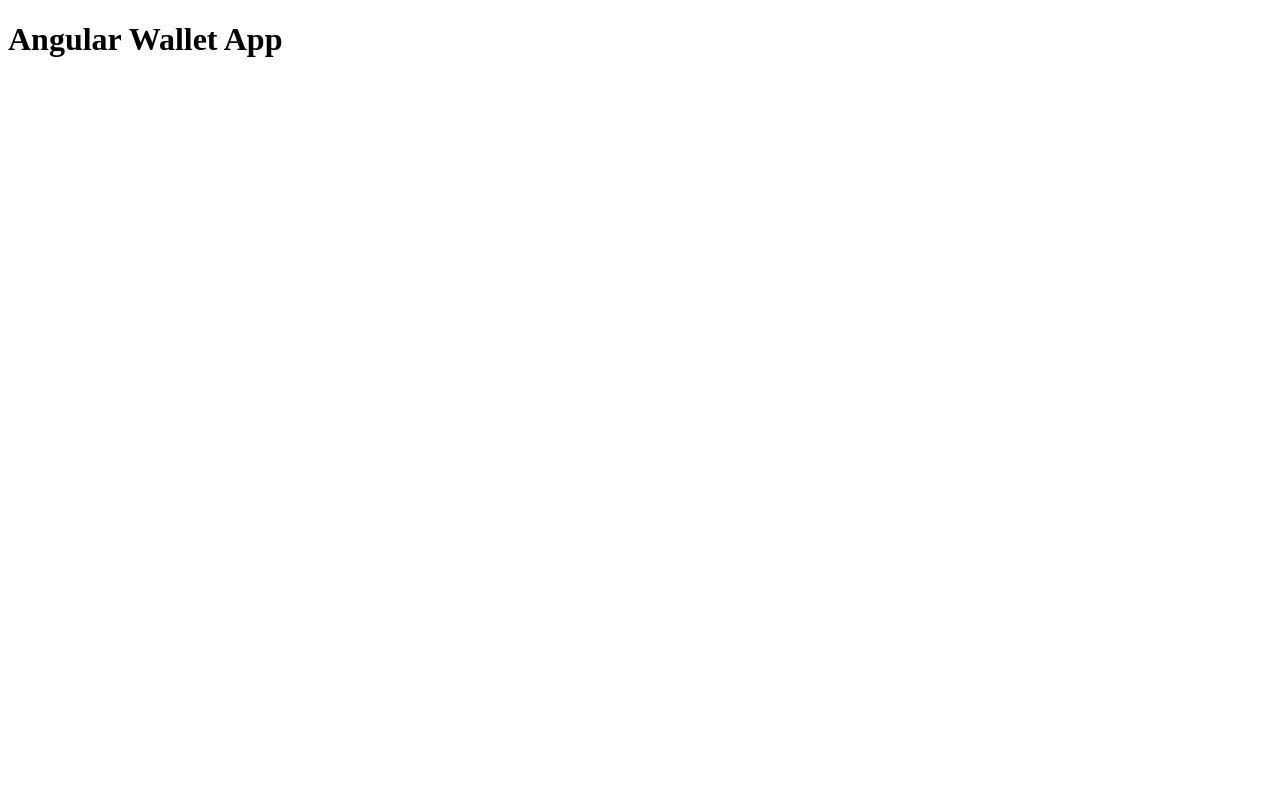
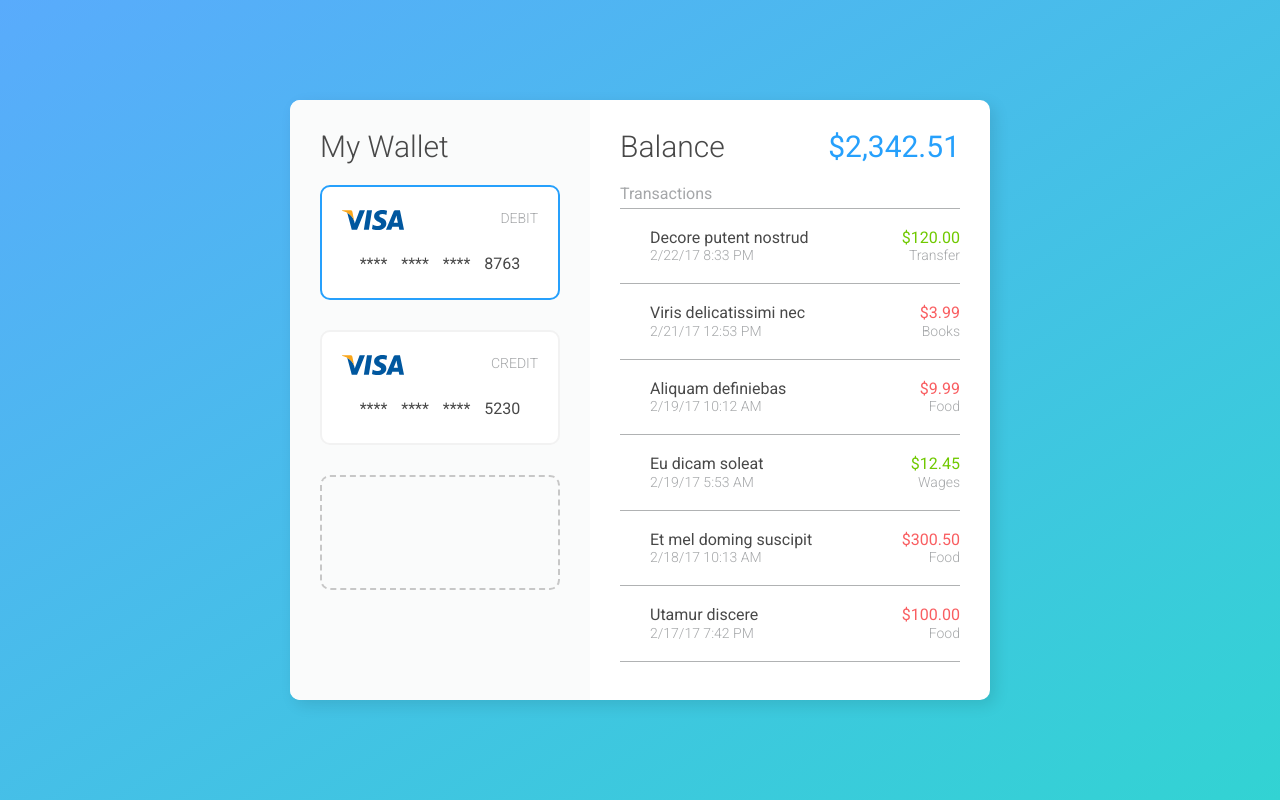
Before and after one commit to dmytroyarmak/angular-wallet-app, a website: page src/index.html in a window 1280 px wide. Drawn offline with nearby package versions, Linux system fonts and the light colour scheme.

Commit message:
Step 0: One ng-controller + $scope

```diff
--- a/package.json
+++ b/package.json
@@ -17,6 +17,7 @@
   },
   "homepage": "https://github.com/dmytroyarmak/angular-wallet-app#readme",
   "dependencies": {
-    "angular": "^1.6.2"
+    "angular": "^1.6.2",
+    "normalize.css": "^5.0.0"
   }
 }
--- /dev/null
+++ b/src/app/wallet.controller.js
@@ -0,0 +1,48 @@
+(function() {
+  'use strict';
+
+  WalletController.$inject = ['$scope', 'walletService'];
+  function WalletController ($scope, walletService) {
+    $scope.cards = null;
+    $scope.selectedCard = null;
+    $scope.transactions = null;
+    $scope.cardAdded = false;
+    $scope.onSelectCard = onSelectCard;
+    $scope.onAddCard = onAddCard;
+
+    walletService
+      .getCards()
+      .then(function(cards) {
+        $scope.cards = cards;
+        $scope.onSelectCard(cards[0]);
+      });
+
+    //////////
+
+    function onAddCard() {
+      walletService
+        .addCard()
+        .then(function(card) {
+          $scope.cards = $scope.cards.concat(card);
+          $scope.cardAdded = true;
+        });
+    }
+
+    function onSelectCard(card) {
+      if (card !== $scope.selectedCard) {
+        $scope.selectedCard = card;
+
+        walletService
+          .getTransactions(card.id)
+          .then(function(transactions) {
+            $scope.transactions = transactions;
+          });
+      }
+    }
+  }
+
+  angular
+    .module('wallet')
+    .controller('WalletController', WalletController);
+
+}());
--- /dev/null
+++ b/src/app/wallet.service.js
@@ -0,0 +1,36 @@
+(function() {
+  'use strict';
+
+  WalletService.$inject = ['$http'];
+  function WalletService($http) {
+    this.$http = $http;
+  }
+
+  WalletService.prototype.getCards = function() {
+    return this.$http
+      .get('./data/cards.json')
+      .then(function(responce) {
+        return responce.data;
+      });
+  };
+
+  WalletService.prototype.addCard = function() {
+    return this.$http
+      .get('./data/cards/add.json')
+      .then(function(responce) {
+        return responce.data;
+      });
+  };
+
+  WalletService.prototype.getTransactions = function(cardId) {
+    return this.$http
+      .get('./data/cards/' + cardId + '/transactions.json')
+      .then(function(responce) {
+        return responce.data;
+      });
+  };
+
+  angular
+    .module('wallet')
+    .service('walletService', WalletService)
+}());
--- /dev/null
+++ b/src/data/cards.json
@@ -0,0 +1,14 @@
+[
+  {
+    "id": 1,
+    "type": "DEBIT",
+    "cardNumber": "**** **** **** 8763",
+    "balance": 2342.51
+  },
+  {
+    "id": 2,
+    "type": "CREDIT",
+    "cardNumber": "**** **** **** 5230",
+    "balance": 1223.40
+  }
+]
--- /dev/null
+++ b/src/data/cards/1/transactions.json
@@ -0,0 +1,50 @@
+[
+  {
+    "id": 1,
+    "reference": "Decore putent nostrud",
+    "date": "2017-02-22T20:33:44.648Z",
+    "type": "DEBIT",
+    "group": "Transfer",
+    "amount": 120
+  },
+  {
+    "id": 2,
+    "reference": "Viris delicatissimi nec",
+    "date": "2017-02-21T12:53:44.648Z",
+    "type": "CREDIT",
+    "group": "Books",
+    "amount": 3.99
+  },
+  {
+    "id": 3,
+    "reference": "Aliquam definiebas",
+    "date": "2017-02-19T10:12:44.648Z",
+    "type": "CREDIT",
+    "group": "Food",
+    "amount": 9.99
+  },
+  {
+    "id": 4,
+    "reference": "Eu dicam soleat",
+    "date": "2017-02-19T05:53:44.648Z",
+    "type": "DEBIT",
+    "group": "Wages",
+    "amount": 12.45
+  },
+  {
+    "id": 5,
+    "reference": "Et mel doming suscipit",
+    "date": "2017-02-18T10:13:44.648Z",
+    "type": "CREDIT",
+    "group": "Food",
+    "amount": 300.50
+  },
+  {
+    "id": 6,
+    "reference": "Utamur discere",
+    "date": "2017-02-17T19:42:44.648Z",
+    "type": "CREDIT",
+    "group": "Food",
+    "amount": 100
+  }
+]
--- /dev/null
+++ b/src/data/cards/add.json
@@ -0,0 +1,6 @@
+{
+  "id": 3,
+  "type": "CREDIT",
+  "cardNumber": "**** **** **** 0241",
+  "balance": 903.15
+}
--- a/src/index.html
+++ b/src/index.html
@@ -3,10 +3,89 @@
 <head>
   <meta charset="UTF-8">
   <title>Angular Wallet App</title>
+  <link href="//fonts.googleapis.com/css?family=Roboto:300,400" rel="stylesheet">
+  <link rel="stylesheet" href="../node_modules/normalize.css/normalize.css">
+  <link rel="stylesheet" href="./styles/main.css">
 </head>
-<body ng-app="wallet">
-  <h1>Angular Wallet App</h1>
+<body>
+  <div class="w-container" ng-app="wallet" ng-controller="WalletController">
+    <div class="w-wallet">
+      <div class="w-cards-container">
+        <h2 class="w-title">My Wallet</h2>
+        <div class="w-cards">
+          <button
+            ng-repeat="card in cards track by card.id"
+            type="button"
+            class="w-card"
+            ng-class="{'w-card-active': card === selectedCard}"
+            ng-click="onSelectCard(card)"
+          >
+            <div class="w-card-type">{{ card.type }}</div>
+            <img src="./media/visa-logo.svg" alt="VISA" class="w-card-logo">
+            <div class="w-card-number">{{ card.cardNumber }}</div>
+          </button>
+
+          <button
+            ng-if="!cardAdded"
+            type="button"
+            class="w-card w-card-dashed"
+            ng-click="onAddCard()"
+          >
+            <svg class="w-icon w-icon-lg"><use xlink:href="#lnr-plus-circle"></use></svg>
+          </button>
+        </div>
+      </div>
+      <div class="w-transactions-container">
+        <div class="w-card-balance-container w-title">
+          <div class="w-card-balance-label">
+            Balance
+          </div>
+          <div class="w-card-balance">
+            {{ selectedCard.balance | currency }}
+          </div>
+        </div>
+
+        <h3 class="w-subtitle">Transactions</h3>
+        <ul class="w-transactions-list">
+          <li
+            ng-repeat="transaction in transactions track by transaction.id"
+            class="w-transaction"
+          >
+            <div class="w-transaction-type" ng-switch="transaction.type">
+              <svg ng-switch-when="DEBIT" class="w-icon w-color-green">
+                <use xlink:href="#lnr-plus-circle"></use>
+              </svg>
+
+              <svg ng-switch-when="CREDIT" class="w-icon w-color-red">
+                <use xlink:href="#lnr-circle-minus"></use>
+              </svg>
+            </div>
+
+            <div class="w-transaction-main">
+              <div class="w-transaction-reference">{{ transaction.reference }}</div>
+              <div class="w-transaction-date">{{ transaction.date | date:'short' }}</div>
+            </div>
+
+            <div class="w-transaction-right">
+              <div
+                class="w-transaction-balance"
+                ng-class="{'w-color-red': transaction.type === 'CREDIT', 'w-color-green': transaction.type === 'DEBIT'}"
+              >
+                {{ transaction.amount | currency}}
+              </div>
+              <div class="w-transaction-group">{{ transaction.group }}</div>
+            </div>
+          </li>
+        </ul>
+      </div>
+    </div>
+  </div>
+
+  <script src="//cdn.linearicons.com/free/1.0.0/svgembedder.min.js"></script>
   <script src="../node_modules/angular/angular.js"></script>
-  <script src="./main.js"></script>
+
+  <script src="./app/wallet.module.js"></script>
+  <script src="./app/wallet.service.js"></script>
+  <script src="./app/wallet.controller.js"></script>
 </body>
 </html>
--- /dev/null
+++ b/src/styles/main.css
@@ -0,0 +1,192 @@
+*,
+*:before,
+*:after {
+  box-sizing: border-box;
+}
+
+.w-container {
+  font-family: 'Roboto', sans-serif;
+  color: #a5a7a9;
+  display: flex;
+  align-items: center;
+  justify-content: center;
+  min-height: 100vh;
+  background: linear-gradient(to bottom right, #59abfc 0%, #32d3d3 100%);
+}
+
+.w-wallet {
+  display: flex;
+  width: 100%;
+  max-width: 700px;
+  min-height: 600px;
+  margin: 10px;
+  background: #fff;
+  border-radius: 10px;
+  box-shadow: 5px 5px 15px 0px rgba(0,0,0,.1);
+  align-items: stretch;
+  overflow: hidden;
+}
+
+.w-cards-container {
+  flex: 0 0 300px;
+  background: #fafbfb;
+  padding: 30px;
+}
+
+.w-transactions-container {
+  flex: 1 0 auto;
+  padding: 30px;
+}
+
+.w-title {
+  font-size: 30px;
+  font-weight: lighter;
+  color: #484848;
+  margin: 0 0 20px;
+}
+
+.w-subtitle {
+  font-size: 16px;
+  font-weight: normal;
+  margin: 0 0 5px;
+}
+
+.w-card {
+  display: block;
+  width: 100%;
+  height: 115px;
+  border: 2px solid #f2f2f2;
+  border-radius: 10px;
+  padding: 20px;
+  margin-bottom: 30px;
+  background: #fff;
+  -webkit-appearance: none !important;
+  font-size: 16px;
+  color: inherit;
+  transition: all .5s;
+}
+
+.w-card:focus,
+.w-card:hover {
+  border-color:#c7c7c7;
+  box-shadow: 0 0 10px 0px rgba(0,0,0,.1);
+  outline: none;
+}
+
+.w-card-active {
+  border-color: #26a0fc;
+}
+
+.w-card-active:focus,
+.w-card-active:hover {
+  border-color: #025c9e;
+}
+
+.w-card-dashed {
+  background: none;
+  border-color: #c7c7c7;
+  border-style: dashed;
+  color: #c7c7c7;
+}
+
+.w-card-dashed:focus,
+.w-card-dashed:hover {
+  border-color: #7d7d7d;
+  color: #7d7d7d;
+  box-shadow: none;
+}
+
+.w-card-type {
+  float: right;
+  font-size: 14px;
+  font-weight: lighter;
+}
+
+.w-card-logo {
+  display: block;
+  height: 20px;
+  margin-bottom: 25px;
+}
+
+.w-card-number {
+  color: #484848;
+  word-spacing: 10px;
+}
+
+.w-icon {
+  display: inline-block;
+  fill: currentColor;
+  width: 1em;
+  height: 1em;
+  vertical-align: -0.05em;
+}
+
+.w-icon-lg {
+  font-size: 2em;
+}
+
+.w-color-green {
+  color: #70C900;
+}
+
+.w-color-red {
+  color: #F95E61;
+}
+
+.w-card-balance-container {
+  display: flex;
+  align-items: center;
+}
+
+.w-card-balance-label {
+  flex: 1 0 auto;
+}
+
+.w-card-balance {
+  flex: 0 0 auto;
+  font-size: 30px;
+  font-weight: normal;
+  color: #26a0fc;
+}
+
+.w-transactions-list {
+  margin: 0;
+  padding: 0;
+  list-style: none;
+}
+
+.w-transaction {
+  display: flex;
+  align-items: center;
+  border-bottom: 1px solid #b0b2b3;
+  padding: 20px 0;
+}
+
+.w-transaction:first-child {
+  border-top: 1px solid #b0b2b3;
+}
+
+.w-transaction-type {
+  flex: 0 0 auto;
+  font-size: 20px;
+}
+
+.w-transaction-main {
+  flex: 1 0 auto;
+  padding: 0 10px;
+}
+
+.w-transaction-right {
+  flex: 0 1 auto;
+  text-align: right;
+}
+
+.w-transaction-reference {
+  color: #484848;
+}
+
+.w-transaction-date,
+.w-transaction-group {
+  font-size: 14px;
+  font-weight: lighter;
+}
```
Also changed, not shown: src/data/cards/2/transactions.json (added, +34 -0 lines), src/data/cards/3/transactions.json (added, +42 -0 lines), src/app/wallet.module.js (renamed from src/main.js), src/media/visa-logo.svg (added).
